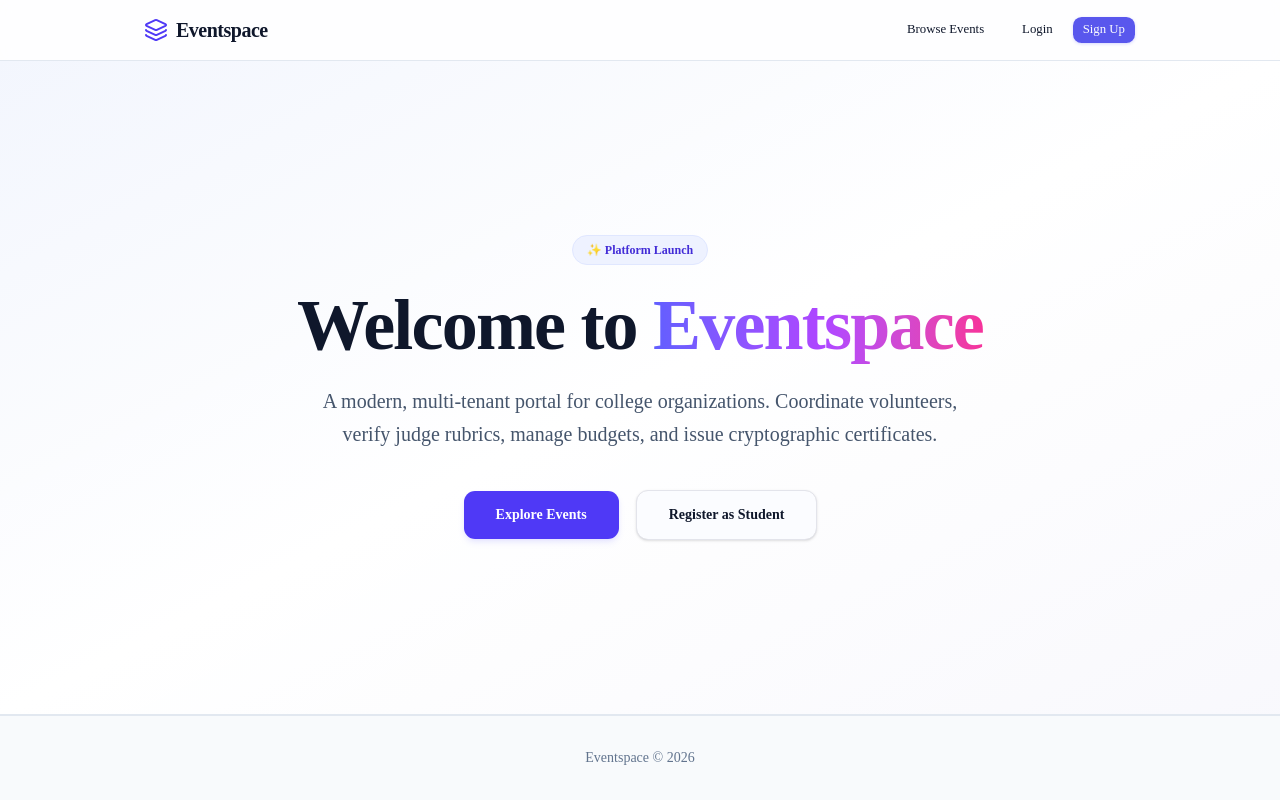
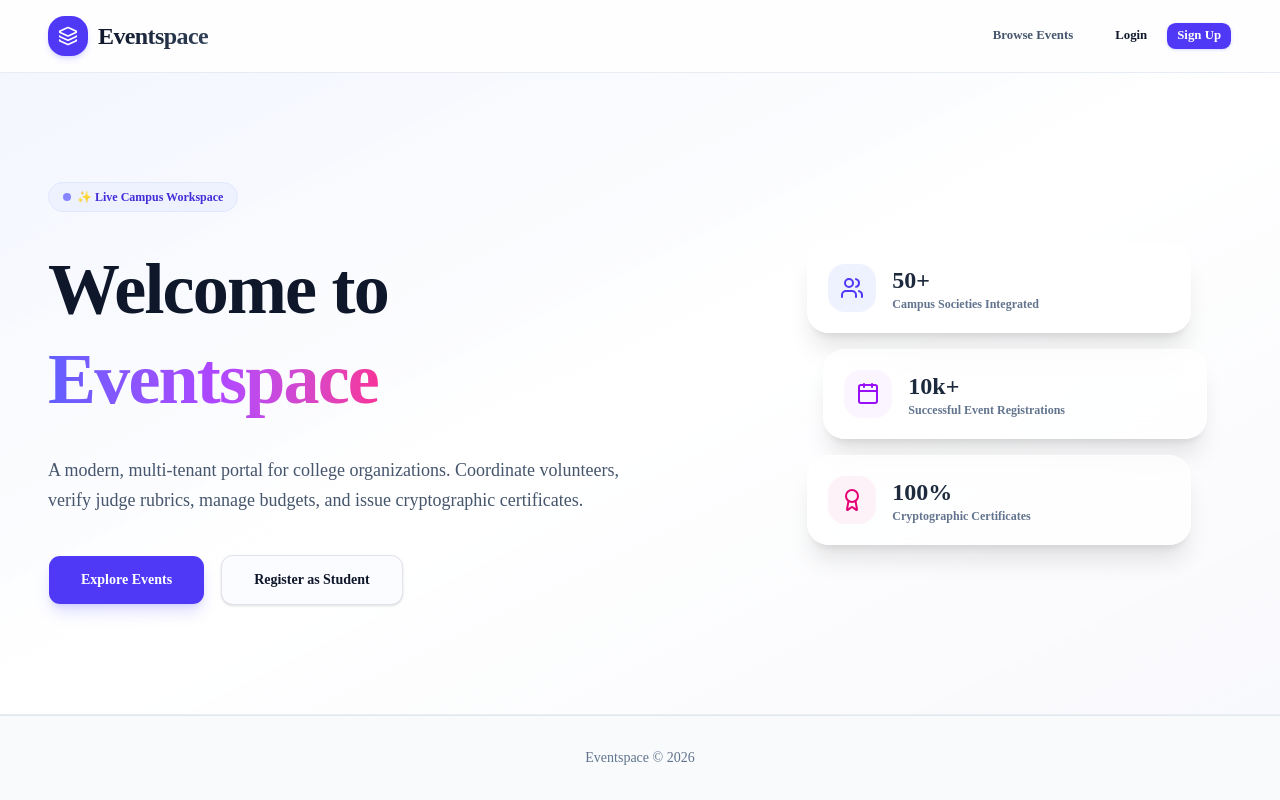
Before and after one commit to Rasheswarsharma/eventspace, a Next.js app in the folder frontend/: page / in a window 1280 px wide. Built offline with nearby package versions, Linux system fonts and the light colour scheme; no server answers.

Commit message:
Improve UI alignment and redesign landing page layout

```diff
--- a/frontend/src/app/page.tsx
+++ b/frontend/src/app/page.tsx
@@ -48,37 +48,41 @@ export default function Home() {
   return (
     <div className="flex min-h-screen flex-col bg-slate-50 text-slate-900 dark:bg-zinc-950 dark:text-zinc-50 font-sans">
       {/* Header / Nav */}
-      <header className="border-b border-slate-200 bg-white/80 backdrop-blur-sm dark:border-zinc-800 dark:bg-zinc-900/80 sticky top-0 z-50">
-        <div className="mx-auto flex max-w-5xl items-center justify-between p-4">
-          <div className="flex items-center gap-2">
-            <Layers className="h-6 w-6 text-indigo-600 dark:text-indigo-400" />
-            <span className="text-xl font-bold tracking-tight">Eventspace</span>
+      <header className="border-b border-slate-200/80 bg-white/80 backdrop-blur-md dark:border-zinc-800/80 dark:bg-zinc-950/80 sticky top-0 z-50">
+        <div className="mx-auto flex max-w-7xl items-center justify-between px-6 py-4 md:px-12">
+          <div className="flex items-center gap-2.5">
+            <div className="flex h-10 w-10 items-center justify-center rounded-xl bg-indigo-600 text-white shadow-md shadow-indigo-500/20 dark:bg-indigo-500">
+              <Layers className="h-5 w-5" />
             </div>
-          <div className="flex items-center gap-4">
+            <span className="text-2xl font-black tracking-tight bg-gradient-to-r from-slate-900 to-slate-700 bg-clip-text text-transparent dark:from-white dark:to-zinc-300">
+              Eventspace
+            </span>
+          </div>
+          <div className="flex items-center gap-5">
             {mounted && user && (
               <Link
                 href="/dashboard"
-                className={cn(buttonVariants({ variant: "ghost", size: "sm" }), "font-semibold text-indigo-600 dark:text-indigo-400")}
+                className={cn(buttonVariants({ variant: "ghost", size: "sm" }), "font-semibold text-indigo-600 dark:text-indigo-400 hover:text-indigo-700 dark:hover:text-indigo-300")}
               >
                 Go to Dashboard
               </Link>
             )}
             <Link
               href="/events"
-              className={cn(buttonVariants({ variant: "ghost", size: "sm" }))}
+              className={cn(buttonVariants({ variant: "ghost", size: "sm" }), "font-semibold text-slate-600 dark:text-zinc-400 hover:text-slate-900 dark:hover:text-zinc-100")}
             >
               Browse Events
             </Link>
 
             {mounted && user ? (
-              <div className="flex items-center gap-3">
-                <div className="flex items-center gap-1.5 text-sm font-semibold text-slate-700 dark:text-zinc-300">
-                  <UserIcon className="h-4 w-4" />
+              <div className="flex items-center gap-4">
+                <div className="flex items-center gap-2 text-sm font-semibold text-slate-700 dark:text-zinc-300 bg-slate-100 dark:bg-zinc-900 px-3 py-1.5 rounded-full">
+                  <UserIcon className="h-4 w-4 text-indigo-500" />
                   <span>Hi, {user.full_name.split(" ")[0]}</span>
                 </div>
                 <button
                   onClick={handleLogout}
-                  className={cn(buttonVariants({ variant: "outline", size: "sm" }), "gap-1.5")}
+                  className={cn(buttonVariants({ variant: "outline", size: "sm" }), "gap-1.5 font-semibold hover:bg-red-50 hover:text-red-600 hover:border-red-200 dark:hover:bg-red-950/20 dark:hover:text-red-400 dark:hover:border-red-900/30 transition-all duration-300")}
                 >
                   <LogOut className="h-4 w-4" />
                   Logout
@@ -88,13 +92,13 @@ export default function Home() {
               <div className="flex gap-2">
                 <Link
                   href="/login"
-                  className={cn(buttonVariants({ variant: "ghost", size: "sm" }))}
+                  className={cn(buttonVariants({ variant: "ghost", size: "sm" }), "font-semibold")}
                 >
                   Login
                 </Link>
                 <Link
                   href="/register"
-                  className={cn(buttonVariants({ variant: "default", size: "sm" }))}
+                  className={cn(buttonVariants({ variant: "default", size: "sm" }), "font-semibold bg-indigo-600 hover:bg-indigo-700 text-white shadow-sm shadow-indigo-500/10 dark:bg-indigo-500 dark:hover:bg-indigo-600")}
                 >
                   Sign Up
                 </Link>
@@ -105,25 +109,33 @@ export default function Home() {
       </header>
 
       {/* Hero Section */}
-      <section className="flex flex-1 flex-col items-center justify-center text-center px-6 py-24 bg-gradient-premium border-b border-slate-200 dark:border-zinc-800">
-        <div className="max-w-3xl space-y-6 animate-in fade-in slide-in-from-bottom-4 duration-1000">
-          <div className="inline-flex items-center gap-1.5 rounded-full bg-indigo-50 dark:bg-indigo-950/50 px-3.5 py-1.5 text-xs font-semibold text-indigo-700 dark:text-indigo-300 border border-indigo-100 dark:border-indigo-900/50">
-            <span>✨ Platform Launch</span>
+      <section className="flex flex-1 flex-col justify-center px-6 py-20 md:px-12 bg-gradient-premium border-b border-slate-200/60 dark:border-zinc-900">
+        <div className="mx-auto max-w-7xl w-full grid md:grid-cols-12 gap-12 items-center">
+
+          {/* Left Text Column */}
+          <div className="md:col-span-7 space-y-8 text-left animate-in fade-in slide-in-from-left-4 duration-1000">
+            <div className="inline-flex items-center gap-1.5 rounded-full bg-indigo-50 dark:bg-indigo-950/40 px-3.5 py-1.5 text-xs font-semibold text-indigo-700 dark:text-indigo-300 border border-indigo-100 dark:border-indigo-900/20">
+              <span className="flex h-2 w-2 rounded-full bg-indigo-500 animate-pulse"></span>
+              <span>✨ Live Campus Workspace</span>
             </div>
-          <h1 className="text-6xl font-black tracking-tight text-slate-900 dark:text-white sm:text-7xl">
-            Welcome to <span className="text-gradient">Eventspace</span>
+
+            <h1 className="text-5xl font-black tracking-tight text-slate-900 dark:text-white sm:text-6xl md:text-7xl leading-tight">
+              Welcome to <br />
+              <span className="text-gradient">Eventspace</span>
             </h1>
-          <p className="text-xl text-slate-600 dark:text-zinc-400 max-w-2xl mx-auto leading-relaxed font-normal">
+
+            <p className="text-lg text-slate-600 dark:text-zinc-400 max-w-xl leading-relaxed font-normal">
               A modern, multi-tenant portal for college organizations. Coordinate volunteers, verify judge rubrics, manage budgets, and issue cryptographic certificates.
             </p>
-          <div className="flex flex-col sm:flex-row gap-4 justify-center pt-4">
+
+            <div className="flex flex-col sm:flex-row gap-4 pt-2">
               {mounted && user ? (
                 <>
                   <Link
                     href="/dashboard"
                     className={cn(
                       buttonVariants({ variant: "default", size: "lg" }),
-                    "px-8 py-6 font-semibold bg-indigo-600 text-white hover:bg-indigo-700 dark:bg-indigo-500 dark:hover:bg-indigo-600 shadow-md shadow-indigo-500/10"
+                      "px-8 py-6 font-semibold bg-indigo-600 text-white hover:bg-indigo-700 dark:bg-indigo-500 dark:hover:bg-indigo-600 shadow-lg shadow-indigo-500/20 hover:scale-[1.02] active:scale-[0.98] transition-all duration-300"
                     )}
                   >
                     Go to Dashboard
@@ -132,7 +144,7 @@ export default function Home() {
                     href="/events"
                     className={cn(
                       buttonVariants({ variant: "outline", size: "lg" }),
-                    "px-8 py-6 font-semibold shadow-sm"
+                      "px-8 py-6 font-semibold hover:bg-slate-100 dark:hover:bg-zinc-900 hover:scale-[1.02] active:scale-[0.98] transition-all duration-300"
                     )}
                   >
                     Explore Events
@@ -144,7 +156,7 @@ export default function Home() {
                     href="/events"
                     className={cn(
                       buttonVariants({ variant: "default", size: "lg" }),
-                    "px-8 py-6 font-semibold bg-indigo-600 text-white hover:bg-indigo-700 dark:bg-indigo-500 dark:hover:bg-indigo-600 shadow-md shadow-indigo-500/10"
+                      "px-8 py-6 font-semibold bg-indigo-600 text-white hover:bg-indigo-700 dark:bg-indigo-500 dark:hover:bg-indigo-600 shadow-lg shadow-indigo-500/20 hover:scale-[1.02] active:scale-[0.98] transition-all duration-300"
                     )}
                   >
                     Explore Events
@@ -153,13 +165,55 @@ export default function Home() {
                     href="/register"
                     className={cn(
                       buttonVariants({ variant: "outline", size: "lg" }),
-                    "px-8 py-6 font-semibold shadow-sm"
+                      "px-8 py-6 font-semibold hover:bg-slate-100 dark:hover:bg-zinc-900 hover:scale-[1.02] active:scale-[0.98] transition-all duration-300"
                     )}
                   >
                     Register as Student
                   </Link>
                 </>
               )}
+            </div>
+          </div>
+
+          {/* Right Visual Column */}
+          <div className="md:col-span-5 relative w-full flex justify-center items-center animate-in fade-in slide-in-from-right-4 duration-1000 delay-200">
+            {/* Glow Background */}
+            <div className="absolute w-72 h-72 bg-indigo-400/20 rounded-full blur-3xl -z-10 dark:bg-indigo-500/10"></div>
+            <div className="absolute w-60 h-60 bg-purple-400/20 rounded-full blur-3xl -z-10 dark:bg-purple-500/10"></div>
+
+            {/* Premium Stat Cards Grid */}
+            <div className="w-full max-w-sm space-y-4">
+              <div className="glassy-panel p-5 rounded-2xl shadow-xl flex items-center gap-4 hover:scale-[1.03] transition-all duration-300">
+                <div className="flex h-12 w-12 items-center justify-center rounded-xl bg-indigo-50 dark:bg-indigo-950 text-indigo-600 dark:text-indigo-400">
+                  <Users className="h-6 w-6" />
+                </div>
+                <div>
+                  <h4 className="text-2xl font-black text-slate-800 dark:text-white">50+</h4>
+                  <p className="text-xs font-semibold text-slate-500 dark:text-zinc-400">Campus Societies Integrated</p>
+                </div>
+              </div>
+
+              <div className="glassy-panel p-5 rounded-2xl shadow-xl flex items-center gap-4 hover:scale-[1.03] transition-all duration-300 translate-x-4">
+                <div className="flex h-12 w-12 items-center justify-center rounded-xl bg-purple-50 dark:bg-purple-950 text-purple-600 dark:text-purple-400">
+                  <Calendar className="h-6 w-6" />
+                </div>
+                <div>
+                  <h4 className="text-2xl font-black text-slate-800 dark:text-white">10k+</h4>
+                  <p className="text-xs font-semibold text-slate-500 dark:text-zinc-400">Successful Event Registrations</p>
+                </div>
+              </div>
+
+              <div className="glassy-panel p-5 rounded-2xl shadow-xl flex items-center gap-4 hover:scale-[1.03] transition-all duration-300">
+                <div className="flex h-12 w-12 items-center justify-center rounded-xl bg-pink-50 dark:bg-pink-950 text-pink-600 dark:text-pink-400">
+                  <Award className="h-6 w-6" />
+                </div>
+                <div>
+                  <h4 className="text-2xl font-black text-slate-800 dark:text-white">100%</h4>
+                  <p className="text-xs font-semibold text-slate-500 dark:text-zinc-400">Cryptographic Certificates</p>
+                </div>
+              </div>
+            </div>
+
           </div>
         </div>
       </section>
```
Lines whose indentation alone changed are shown as unchanged.
